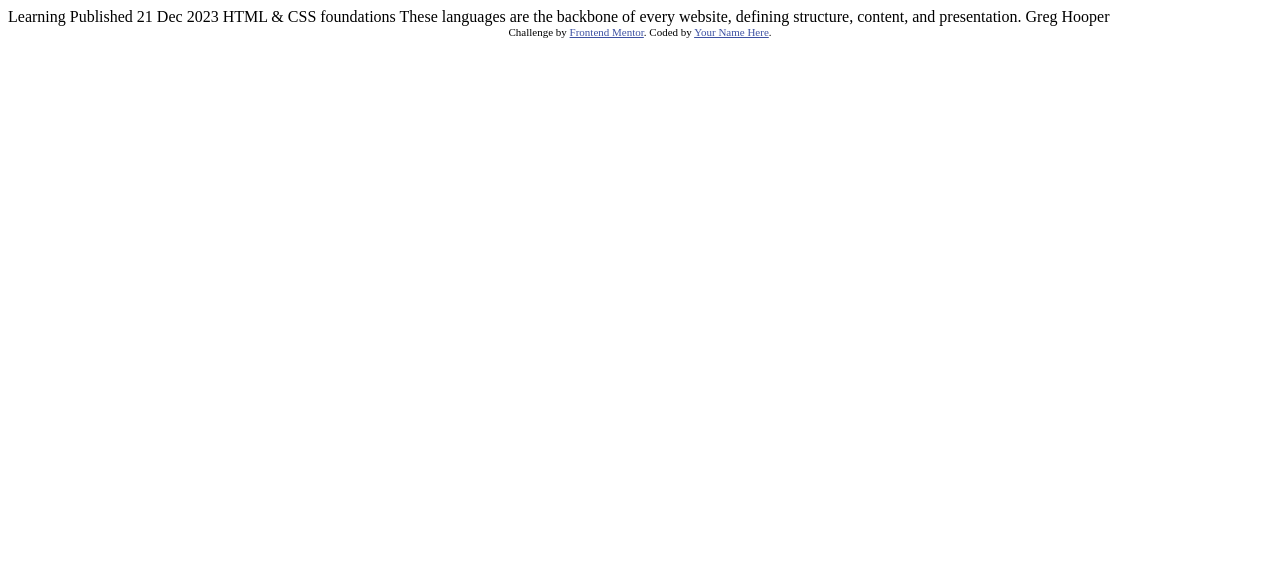
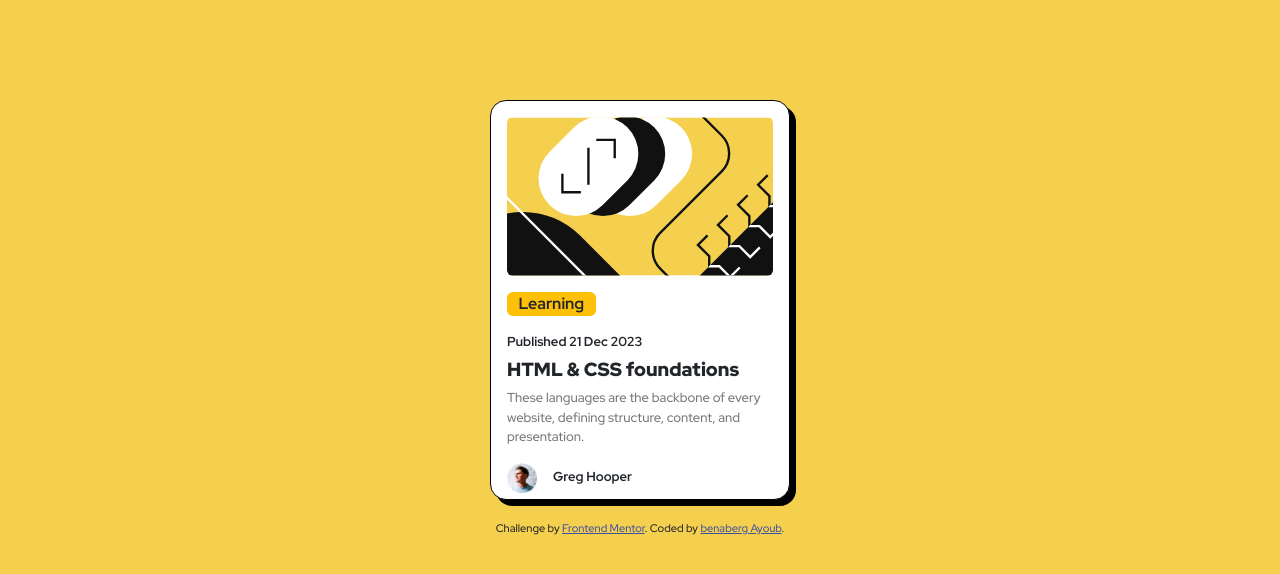
Before and after one commit to Ayoub-Benanberg/Blog-preview-card, a plain HTML site: page index.html in a window 1280 px wide. Drawn offline with nearby package versions, Linux system fonts and the light colour scheme.

Commit message:
done with the desktop version

```diff
--- a/index.html
+++ b/index.html
@@ -1,34 +1,48 @@
 <!DOCTYPE html>
 <html lang="en">
+
 <head>
   <meta charset="UTF-8">
-  <meta name="viewport" content="width=device-width, initial-scale=1.0"> <!-- displays site properly based on user's device -->
-
+  <meta name="viewport" content="width=device-width, initial-scale=1.0">
   <link rel="icon" type="image/png" sizes="32x32" href="./assets/images/favicon-32x32.png">
+  <link href="https://cdn.jsdelivr.net/npm/bootstrap@5.3.2/dist/css/bootstrap.min.css" rel="stylesheet"
+    integrity="sha384-T3c6CoIi6uLrA9TneNEoa7RxnatzjcDSCmG1MXxSR1GAsXEV/Dwwykc2MPK8M2HN" crossorigin="anonymous">
+  <link rel="stylesheet" href="style.css">
 
   <title>Frontend Mentor | Blog preview card</title>
+</head>
 
-  <!-- Feel free to remove these styles or customise in your own stylesheet 👍 -->
-  <style>
-    .attribution { font-size: 11px; text-align: center; }
-    .attribution a { color: hsl(228, 45%, 44%); }
-  </style>
-</head>
 <body>
+  <div class="container d-flex justify-content-center align-content-center ">
+    <div class="smallContainer rounded-4 border-black p-3 ">
+      <div class="img">
+        <img src="assets/images/illustration-article.svg" alt="artical" class="img-fluid rounded-2 ">
+      </div>
+      <div class="col-4 fw-bolder bg-warning text-center my-3 rounded-2">
+        Learning
+      </div>
 
-  Learning
+      <div class="date fw-semibold "> Published 21 Dec 2023</div>
 
-  Published 21 Dec 2023
+      <div class="lang my-1">
+        HTML & CSS foundations
+      </div>
 
-  HTML & CSS foundations
-
-  These languages are the backbone of every website, defining structure, content, and presentation.
-
-  Greg Hooper
-
+      <p> These languages are the backbone of every website, defining structure, content, and presentation.
+      </p>
+      <div class="smallx d-flex">
+        <img src="assets/images/image-avatar.webp" alt="avatar" class="img-fluid avatar">
+        <div class="mx-3 fw-bolder date mt-1">Greg Hooper</div>
+      </div>
+    </div>
+  </div>
   <div class="attribution">
     Challenge by <a href="https://www.frontendmentor.io?ref=challenge" target="_blank">Frontend Mentor</a>.
-    Coded by <a href="#">Your Name Here</a>.
+    Coded by <a href="https://github.com/Ayoub-Benanberg">benaberg Ayoub</a>.
   </div>
+  <script src="https://cdn.jsdelivr.net/npm/bootstrap@5.3.2/dist/js/bootstrap.bundle.min.js"
+    integrity="sha384-C6RzsynM9kWDrMNeT87bh95OGNyZPhcTNXj1NW7RuBCsyN/o0jlpcV8Qyq46cDfL"
+    crossorigin="anonymous"></script>
 </body>
+
 </html>
--- /dev/null
+++ b/style.css
@@ -0,0 +1,58 @@
+@import url('https://fonts.googleapis.com/css2?family=Figtree:ital,wght@0,800;1,400&family=Red+Hat+Display:wght@500;700;900&display=swap');
+
+*{
+    font-family: 'Figtree', sans-serif;
+    font-family: 'Red Hat Display', sans-serif;
+}
+body{
+    background-color: hsl(46.71deg 89.3% 63.33%);
+}
+.smallContainer{
+    margin-top: 100px;
+    width: 300px;
+    height: 400px;
+    background-color: rgb(255, 255, 255);
+    border: solid 1px black;
+    box-shadow: 6px 6px 0px 0px black;
+    margin-bottom: 20px;
+}
+
+.date{
+    font-size: 13px;
+}
+
+.lang{
+    font-size: 19px;
+    font-weight: 800;
+}
+
+
+.lang:hover {
+    color: hsl(47.72deg 85.93% 60.98%);
+}
+.smallContainer {
+    transition: box-shadow 0.1s ease;
+}
+
+.smallContainer:hover {
+    box-shadow: 10px 10px 0px 0px black;
+}
+
+p{
+    font-size: small;
+    color: hsl(0deg 0% 45.88%);
+}
+
+.avatar{
+    width: 30px;
+}
+
+
+.attribution {
+    font-size: 11px;
+    text-align: center;
+  }
+
+  .attribution a {
+    color: hsl(228, 45%, 44%);
+  }
```
